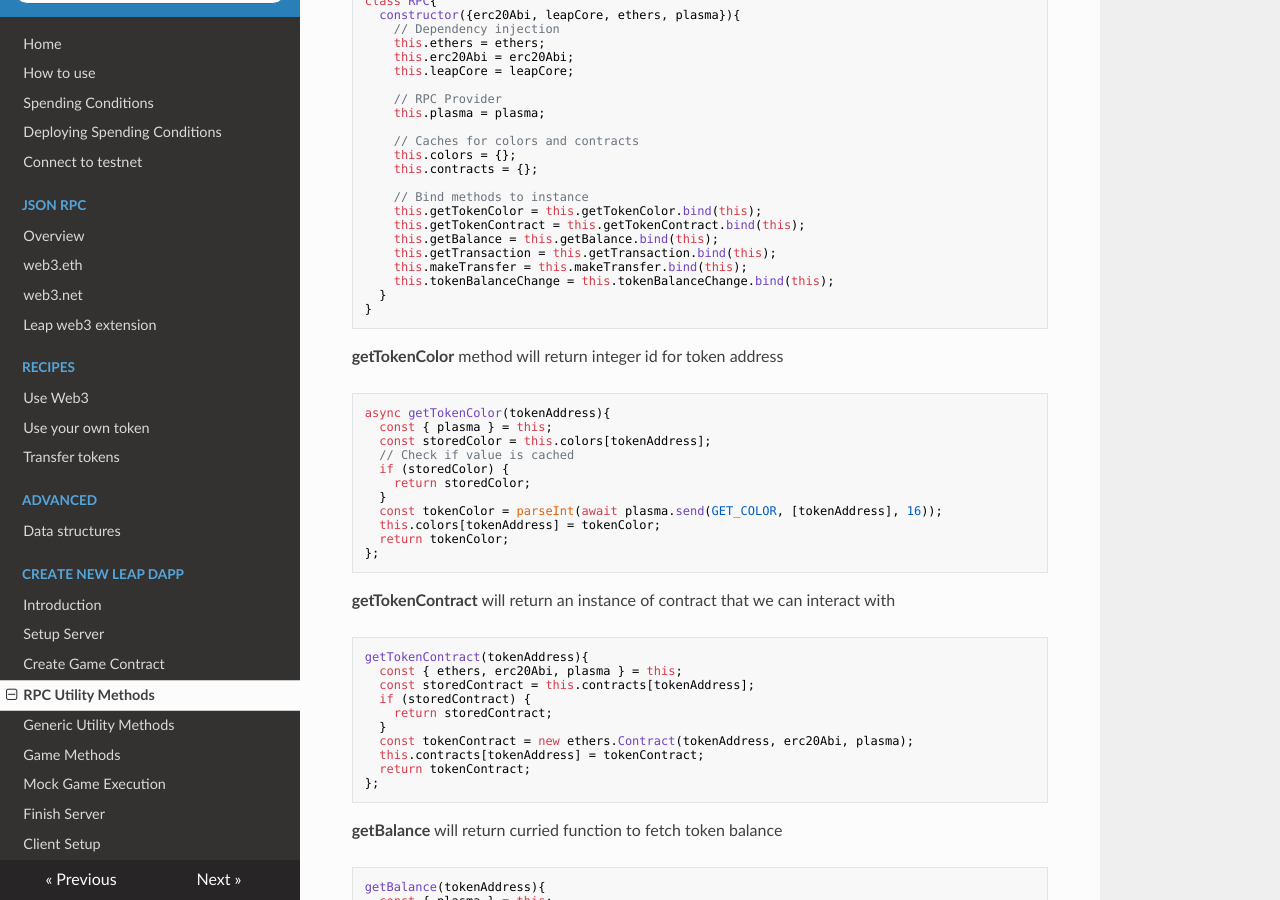
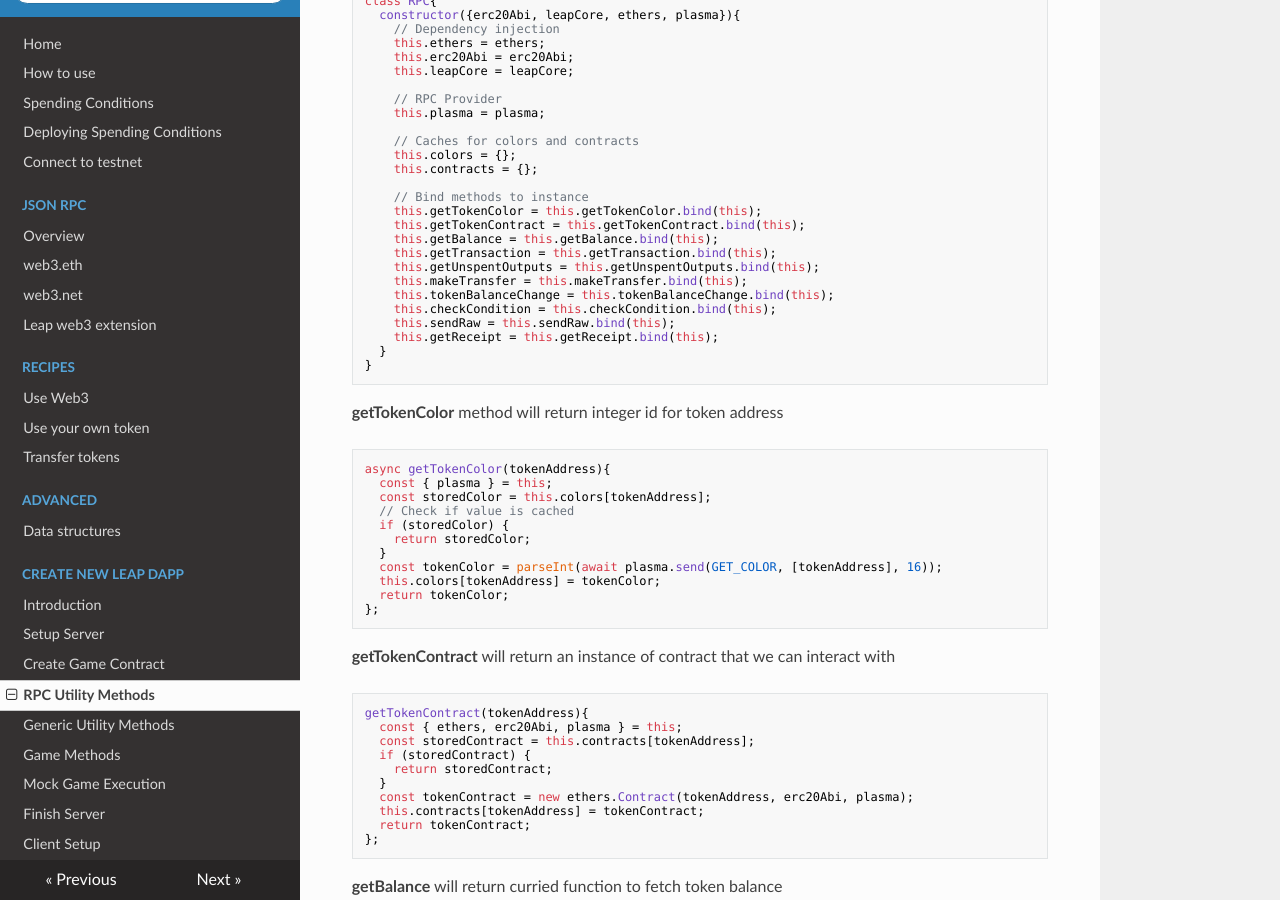
Before and after one commit to leapdao/docs, an MkDocs documentation site: the page built from docs/tutorials/new-dapp/step-3-rpc.md, in a window 1280 px wide and 900 px high, scrolled down 1177 px. Built offline with MkDocs 1.6.1, drawn with Linux system fonts in a browser that asks for light colours; nearby versions of some CDN libraries.

Commit message:
Add missing bindings

````diff
--- a/docs/tutorials/new-dapp/step-3-rpc.md
+++ b/docs/tutorials/new-dapp/step-3-rpc.md
@@ -74,8 +74,12 @@ class RPC{
     this.getTokenContract = this.getTokenContract.bind(this);
     this.getBalance = this.getBalance.bind(this);
     this.getTransaction = this.getTransaction.bind(this);
+    this.getUnspentOutputs = this.getUnspentOutputs.bind(this);
     this.makeTransfer = this.makeTransfer.bind(this);
     this.tokenBalanceChange = this.tokenBalanceChange.bind(this);
+    this.checkCondition = this.checkCondition.bind(this);
+    this.sendRaw = this.sendRaw.bind(this);
+    this.getReceipt = this.getReceipt.bind(this);
   }
 }
 ```
````
